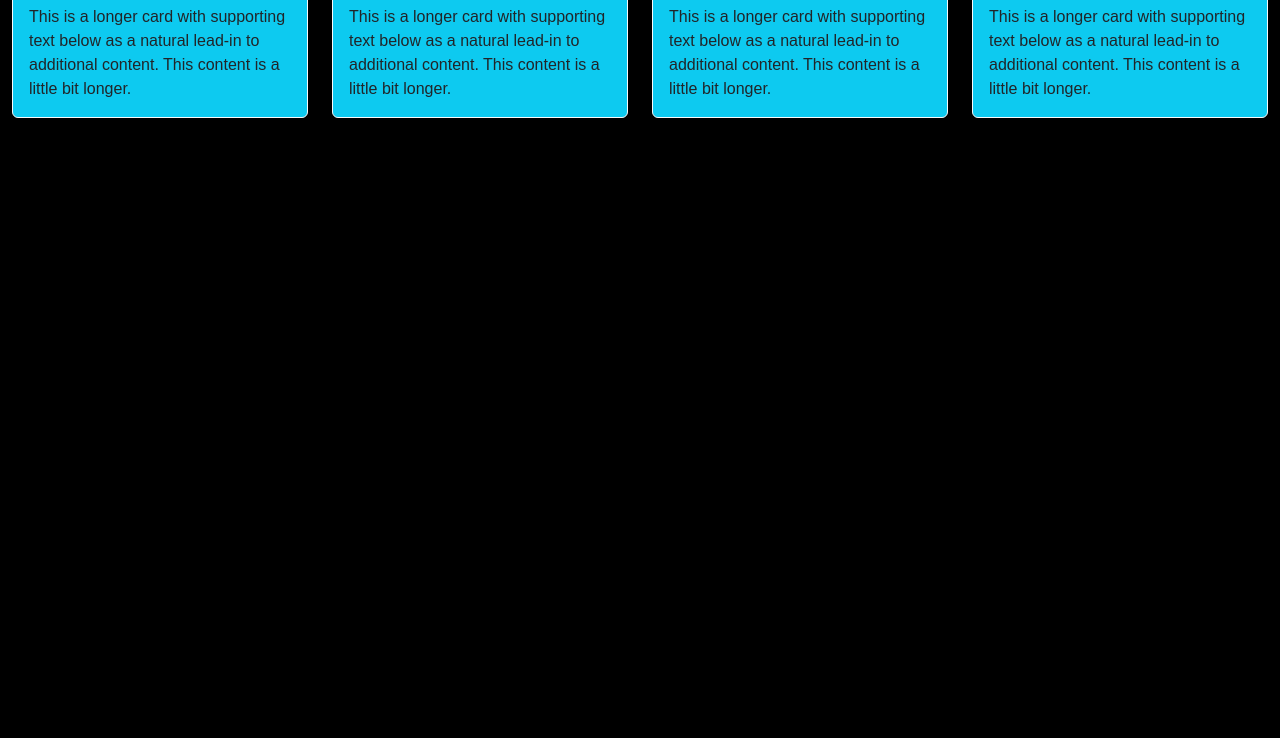
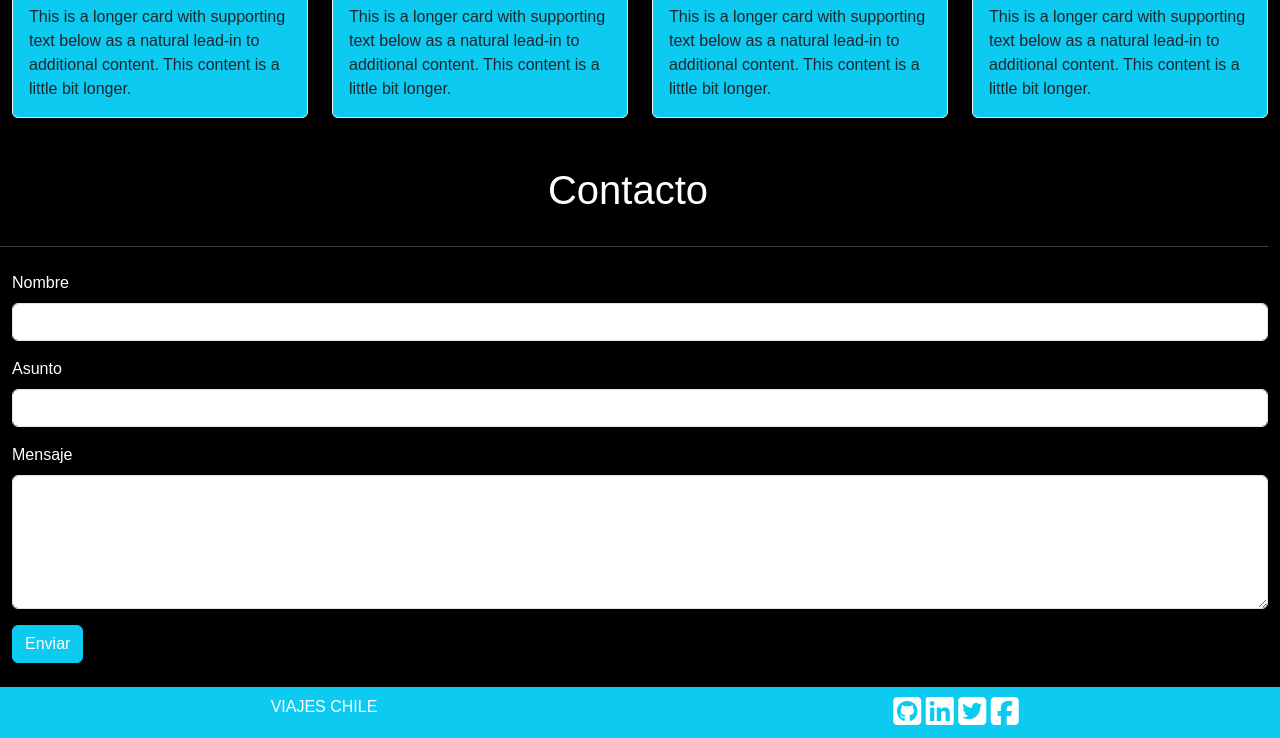
Before and after one commit to javieraisoto03/Viajes-Chile, a plain HTML site: page index.html in a window 1280 px wide. Shown: the part 1914-2652 px from the top of the page. Before the commit the page ends 2056 px from the top, so only its background shows below. Drawn offline with nearby package versions, Linux system fonts and the light colour scheme.

Commit message:
Quinto commit

```diff
--- a/index.html
+++ b/index.html
@@ -154,6 +154,52 @@
     </div>
 
 
+        <!--Sección de sugerencias del usuario-->
+        <div class="row">
+
+          <div class="row border-bottom border-light border-opacity-25">
+              <h1 class="text-center py-4" id="Contactos">Contacto</h1>
+          </div>
+
+          <form class="mb-4 mt-4">
+              <div class="mb-3">
+                <label for="exampleInputEmail1" class="form-label">Nombre</label>
+                <input type="email" class="form-control" id="exampleInputEmail1" aria-describedby="emailHelp">
+              </div>
+
+              <div class="mb-3">
+                  <label for="exampleInputEmail1" class="form-label">Asunto</label>
+                  <input type="email" class="form-control" id="exampleInputEmail1" aria-describedby="emailHelp">
+                </div>
+
+              <div class="mb-3">
+                  <label for="exampleFormControlTextarea1" class="form-label">Mensaje</label>
+                  <textarea class="form-control" id="exampleFormControlTextarea1" rows="5"></textarea>
+              </div>
+
+              <button type="submit" class="btn btn-info text-white" >Enviar</button>
+            </form>
+
+      </div>
+
+  </main>
+
+        <!--Pie de página y redes sociales-->
+        <footer id="footer" class="container-fluid text-white  ">
+
+          <div class="row bg-info p-2">
+              <div class="col text-center"> VIAJES CHILE</div>
+
+              <div class="col text-center " >
+              <a href="https://github.com/javieraisoto03" target="_blank"><i class="fab fa-github-square fa-2x text-white"></i></a>
+              <a href="https://www.linkedin.com" target="_blank"><i class="fab fa-linkedin fa-2x text-white"></i></a>
+              <a href="https://www.twitter.com" target="_blank"><i class="fab fa-twitter-square fa-2x text-white"></i></a>
+              <a href="https://www.facebook.com" target="_blank"><i class="fab fa-facebook-square fa-2x text-white"></i></a>
+              </div>
+            </div>
+          </div>
+        </footer>
+
     <!--Hipervínculos necesarios para la ejecución del código-->
     <script src="https://kit.fontawesome.com/2dbf2bcf5a.js" crossorigin="anonymous"></script>
     <script src="https://cdn.jsdelivr.net/npm/@popperjs/core@2.11.7/dist/umd/popper.min.js" integrity="sha384-zYPOMqeu1DAVkHiLqWBUTcbYfZ8osu1Nd6Z89ify25QV9guujx43ITvfi12/QExE" crossorigin="anonymous"></script>
```
